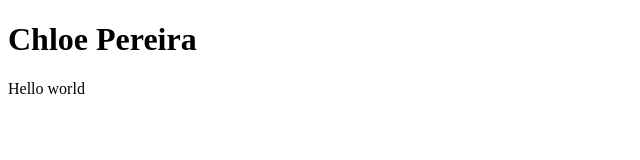
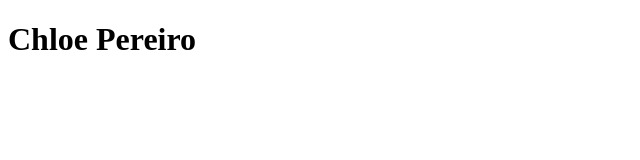
Before and after one commit to ChloePereira/chloepereira.github.io, a plain HTML site: page index.html in a window 1280 px wide. Shown: the full height of the page, 0-640 px from the left. Drawn offline with Linux system fonts and the light colour scheme.

Commit message:
creative index.html

```diff
--- a/index.html
+++ b/index.html
@@ -7,8 +7,8 @@
     <title>Chloe Pereira</title>
 </head>
 <body>
-    <h1>Chloe Pereira</h1>
-    <p>Hello world</p>
+    <h1>Chloe Pereiro</h1>
+    <h1></h1>
 
 </body>
 </html>
```
